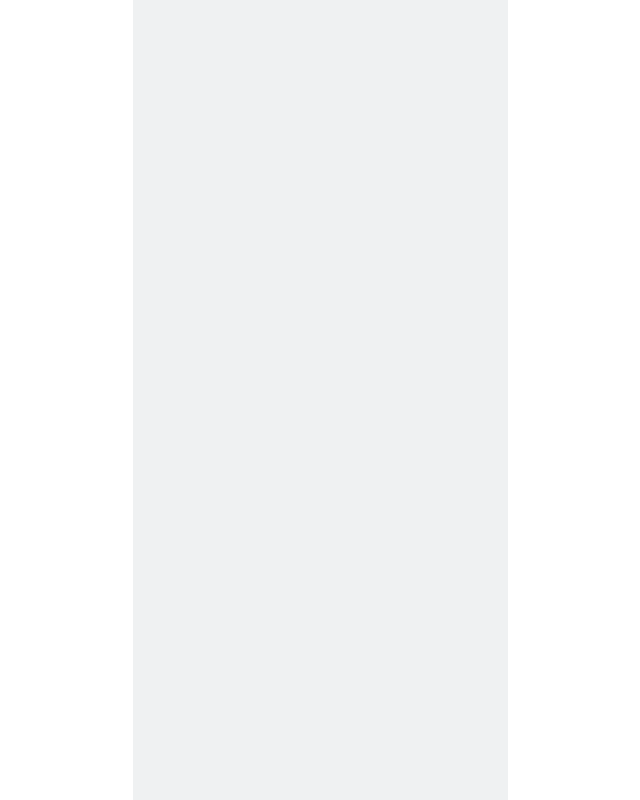
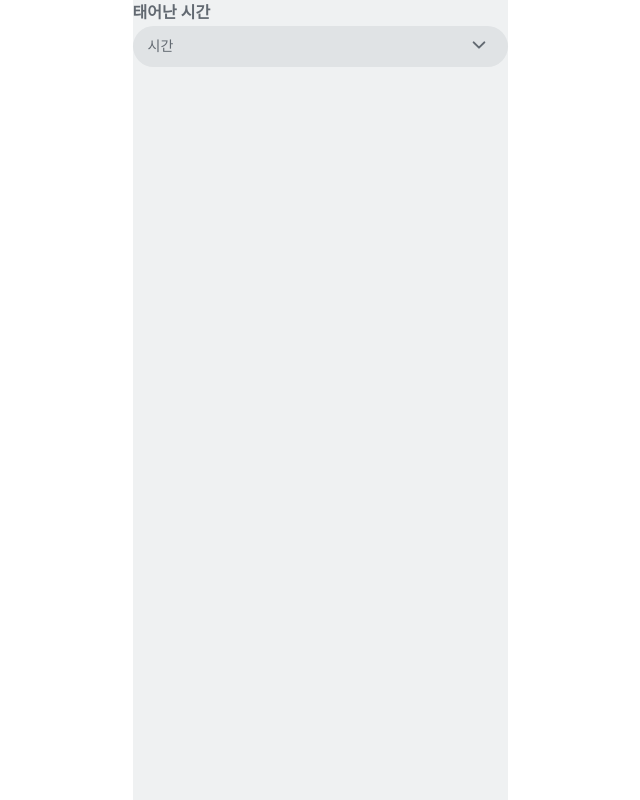
Before and after one commit to minjeoong/35-SOPKATHON-WEB-Team1, a React (Vite) app: page / in a window 1280 px wide. Shown: the whole page, without its empty margins (320-960 px from the left). Built offline with nearby package versions, Linux system fonts and the light colour scheme.

Commit message:
feat: label 추가

```diff
--- a/src/components/common/Dropdown/Dropdown.jsx
+++ b/src/components/common/Dropdown/Dropdown.jsx
@@ -3,6 +3,7 @@ import * as S from '@/components/common/Dropdown/Dropdown.style';
 
 const Dropdown = ({
 	options = [],
+	label,
 	isOpen,
 	setIsOpen,
 	isDisabled,
@@ -12,6 +13,10 @@ const Dropdown = ({
 	onSelect,
 }) => {
 	return (
+		<div>
+			<label id={label} css={S.label}>
+				{label}
+			</label>
 			<div css={S.wrapper(isDisabled)}>
 				{selectedValue || placeholder}
 				<button onClick={onTrigger} css={S.svg}>
@@ -40,6 +45,7 @@ const Dropdown = ({
 					</ul>
 				)}
 			</div>
+		</div>
 	);
 };
 
--- a/src/components/common/Dropdown/Dropdown.style.js
+++ b/src/components/common/Dropdown/Dropdown.style.js
@@ -1,11 +1,15 @@
 import { theme } from '@/styles/theme';
 import { css } from '@emotion/react';
 
+export const label = css`
+	color: ${theme.colors.gray40};
+
+	${theme.fonts.title3};
+`;
+
 export const wrapper = (isDisabled) => css`
 	display: flex;
-
-	width: 100%;
-	/* height: 4rem; */
+	position: relative;
 
 	justify-content: space-between;
 	align-items: center;
@@ -26,7 +30,7 @@ export const wrapper = (isDisabled) => css`
 export const itemList = css`
 	position: absolute;
 
-	top: 4.5rem;
+	top: 4.8rem;
 
 	width: 32rem;
 	max-height: 15.2rem;
--- a/src/pages/MainPage/MainPage.jsx
+++ b/src/pages/MainPage/MainPage.jsx
@@ -1,5 +1,36 @@
+import Dropdown from '@/components/common/Dropdown/Dropdown';
+import { DATE } from '@/constants/date';
+import { wrapper } from '@/pages/MainPage/MainPage.style';
+import { useState } from 'react';
+
 const MainPage = () => {
-	return <div></div>;
+	const [isOpen, setIsOpen] = useState(false);
+	const [selectedValue, setSelectedValue] = useState('');
+	const [isDisabled, setIsDisabled] = useState(true);
+
+	const handleTrigger = () => {
+		setIsOpen(!isOpen);
+	};
+
+	const handleSelect = (value) => {
+		setSelectedValue(value);
+	};
+
+	return (
+		<div css={wrapper}>
+			<Dropdown
+				label='태어난 시간'
+				onTrigger={handleTrigger}
+				isOpen={isOpen}
+				setIsOpen={setIsOpen}
+				options={DATE}
+				selectedValue={selectedValue}
+				onSelect={handleSelect}
+				placeholder='시간'
+				isDisabled={isDisabled}
+			/>
+		</div>
+	);
 };
 
 export default MainPage;
--- a/src/pages/MainPage/MainPage.style.js
+++ b/src/pages/MainPage/MainPage.style.js
@@ -1,8 +1,3 @@
 import { css } from '@emotion/react';
 
-export const wrapper = css`
-	display: flex;
-
-	justify-content: center;
-	align-items: center;
-`;
+export const wrapper = css``;
```
Lines whose indentation alone changed are shown as unchanged.
